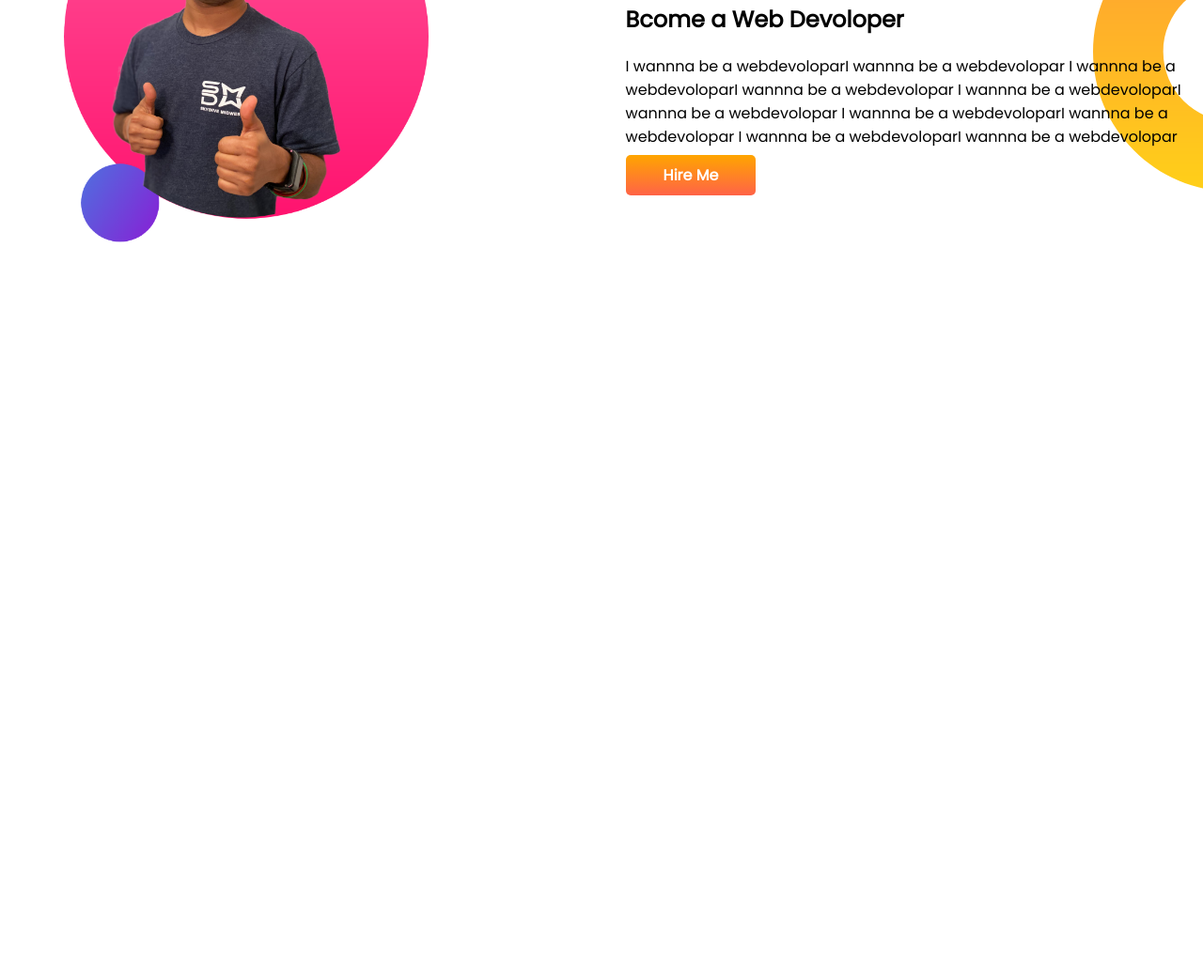
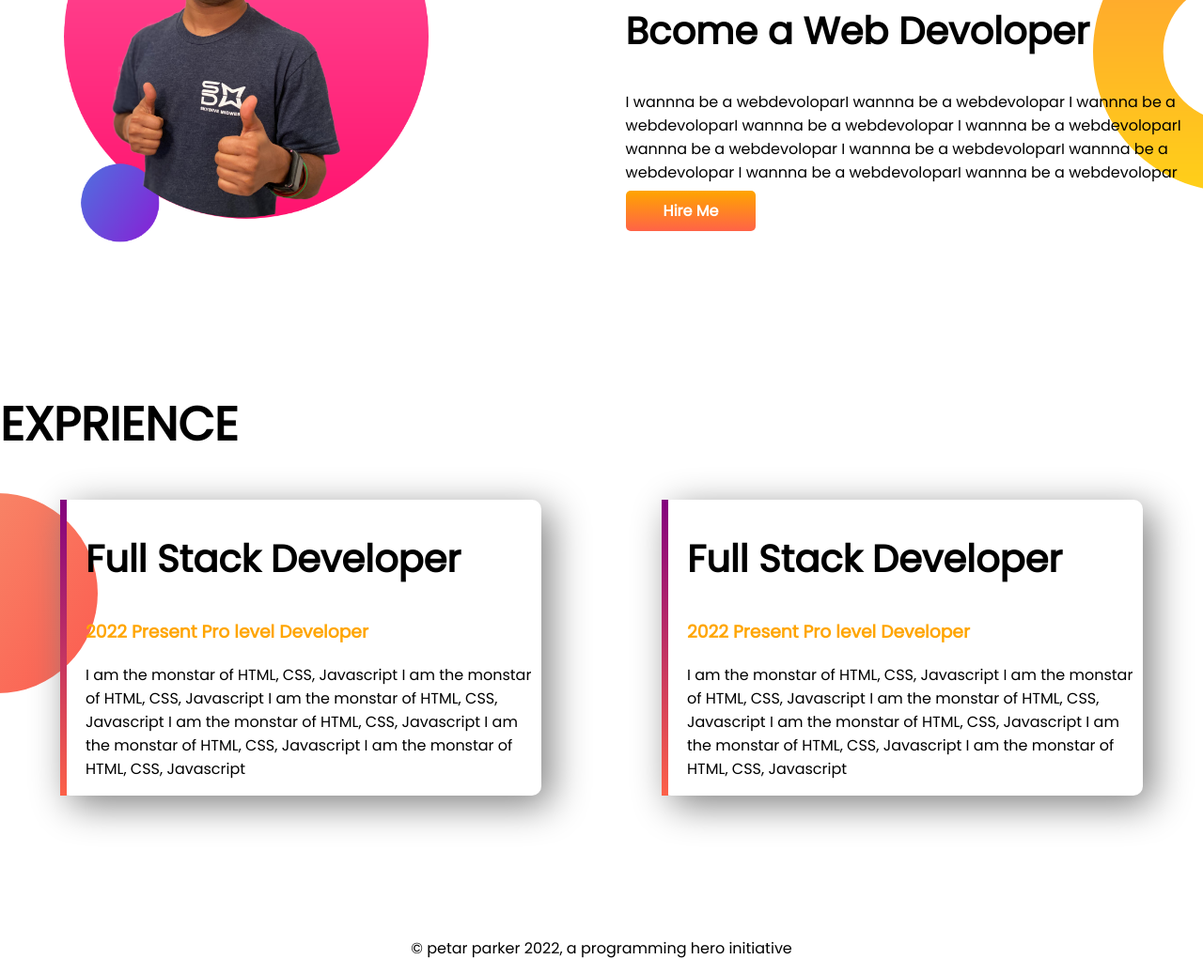
Before and after one commit to Al-Noman02/Devoloper-Portfolio, a plain HTML site: page index.html in a window 1280 px wide. Shown: the part 843-1881 px from the top of the page at 94% size. Before the commit the page ends 1258 px from the top, so only its background shows below. Drawn offline with Linux system fonts and the light colour scheme.

Commit message:
footer and exprience added

```diff
--- a/index.html
+++ b/index.html
@@ -15,7 +15,7 @@
 </head>
 
 <body>
-    <section class="top-banner">
+    <section class="top-banner flexible-container">
         <div class="half-width">
             <h1>Welcome To</h1>
             <h1><span class="orange-color">Abdullah Al Noman</span> World</h1>
@@ -35,7 +35,7 @@
             <img src="images/my-bg.png" alt="">
         </div>
     </section>
-    <section class="dream-big">
+    <section class="dream-big flexible-container">
         <div class="half-width">
             <img src="images/jhankar2.png" alt="">
         </div>
@@ -52,10 +52,41 @@
             <a class="click-button" href="https://www.jagojobs.com/" target="_blank">Hire
                 Me</a>
         </div>
+    </section>
 
+    <section class="exprience">
+        <h1>EXPRIENCE</h1>
 
+        <div class="flexible-container">
+            <div id="full-stack-exprience" class="exprience-item">
+                <h2>Full Stack Developer</h2>
+                <h3 class="orange-color">2022 Present Pro level Developer</h3>
+                <p>I am the monstar of HTML, CSS, Javascript
+                    I am the monstar of HTML, CSS, Javascript
+                    I am the monstar of HTML, CSS, Javascript
+                    I am the monstar of HTML, CSS, Javascript
+                    I am the monstar of HTML, CSS, Javascript
+                    I am the monstar of HTML, CSS, Javascript
+                </p>
+            </div>
 
+            <div id="web-dev-exprience" class="exprience-item">
+                <h2>Full Stack Developer</h2>
+                <h3 class="orange-color">2022 Present Pro level Developer</h3>
+                <p>I am the monstar of HTML, CSS, Javascript
+                    I am the monstar of HTML, CSS, Javascript
+                    I am the monstar of HTML, CSS, Javascript
+                    I am the monstar of HTML, CSS, Javascript
+                    I am the monstar of HTML, CSS, Javascript
+                    I am the monstar of HTML, CSS, Javascript
+                </p>
+            </div>
+        </div>
     </section>
+
+    <footer>
+        <p>© petar parker 2022, a programming hero initiative</p>
+    </footer>
 
 
 </body>
--- a/style.css
+++ b/style.css
@@ -5,10 +5,13 @@ body{
 h1{
     font-size: 50px;
 }
+h2{
+    font-size:40px;
+}
 .orange-color{
     color:orange;
 }
-section{
+.flexible-container{
     display:flex;
     margin-bottom:150px;
 }
@@ -37,3 +40,31 @@ section{
     background-repeat:no-repeat;
     background-position:right;
 }
+
+.exprience-item{
+    box-shadow:10px 10px 40px gray;
+    width:40%;
+    margin-left:5%;
+    margin-right:5%;
+    padding-left:20px;
+    border-radius:10px;
+}
+
+.exprience{
+    background-image:url(images/exp-bg.png);
+    background-repeat:no-repeat;
+    background-position:left;
+}
+
+#full-stack-exprience{
+    border-left:7px solid;
+    border-image:linear-gradient(purple, tomato) 7;
+}
+#web-dev-exprience{
+    border-left:7px solid;
+    border-image:linear-gradient(purple, tomato) 7;
+}
+
+footer p{
+    text-align:center;
+}
```
Also changed, not shown: 4 other files.
